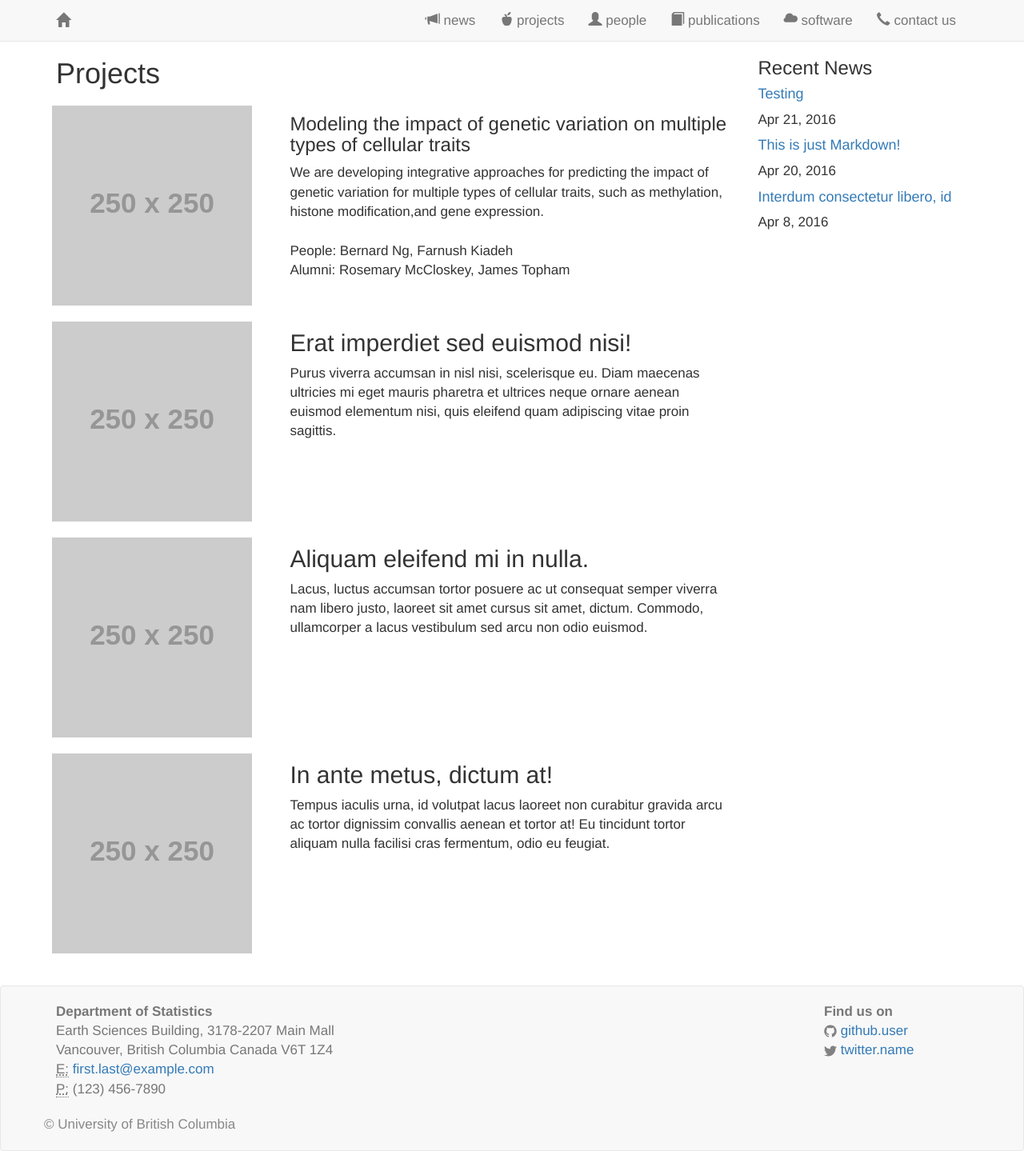
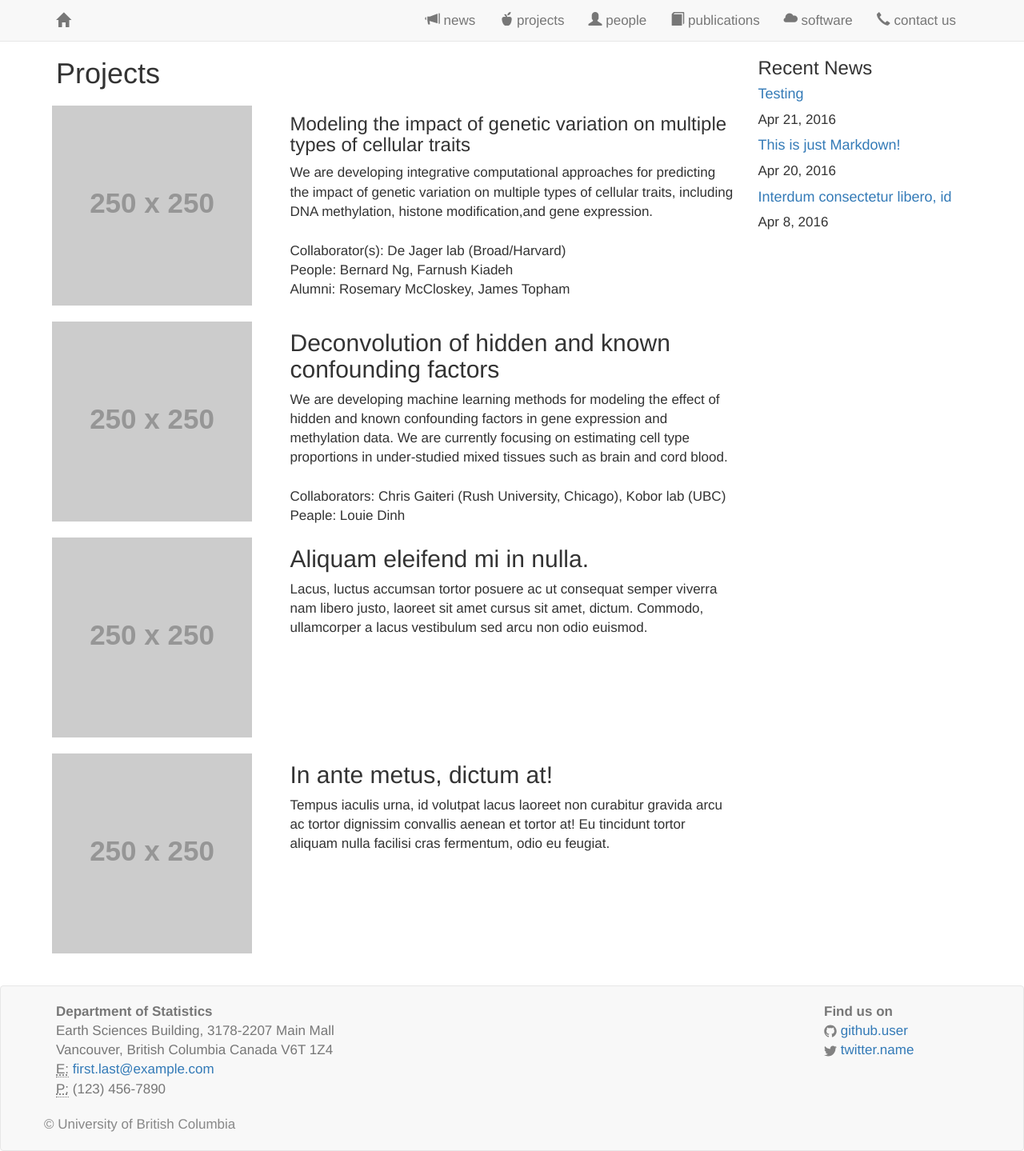
Before and after one commit to saramostafavi/saramostafavi.github.io, a Jekyll site: the page built from projects.html, in a window 1280 px wide. Shown: the whole page at 80% size. Built offline with Jekyll 4.4.1, drawn with Linux system fonts in a browser that asks for light colours; nearby versions of some CDN libraries; a style sheet for code colours, icons or effects is not loaded.

Commit message:
Update projects.html

```diff
--- a/projects.html
+++ b/projects.html
@@ -10,9 +10,11 @@ layout: page
     <div class="col-md-8">
         <h3 class="heading">Modeling the impact of genetic variation on multiple types of cellular traits</h3>
         <div class="content">
-            We are developing integrative approaches for predicting the impact of genetic variation
-            for multiple types of cellular traits, such as methylation, histone modification,and gene expression.
+            We are developing integrative computational approaches for predicting the impact of genetic variation
+            on multiple types of cellular traits, including DNA methylation, histone modification,and gene expression.
             <br><br>
+            Collaborator(s): De Jager lab (Broad/Harvard)
+            <br>
             People: Bernard Ng, Farnush Kiadeh
             <br>
             Alumni: Rosemary McCloskey, James Topham
@@ -25,9 +27,15 @@ layout: page
         <img class="img-responsive" alt="Project 2 illustration" src="http://placehold.it/250x250"/>
     </div>
     <div class="col-md-8">
-        <h2 class="heading">Erat imperdiet sed euismod nisi!</h2>
+        <h2 class="heading">Deconvolution of hidden and known confounding factors</h2>
         <div class="content">
-            Purus viverra accumsan in nisl nisi, scelerisque eu. Diam maecenas ultricies mi eget mauris pharetra et ultrices neque ornare aenean euismod elementum nisi, quis eleifend quam adipiscing vitae proin sagittis.
+            We are developing machine learning methods for modeling the effect of hidden and known confounding factors in gene expression and methylation data.
+            We are currently focusing on estimating cell type proportions in under-studied mixed tissues such as brain and cord blood.
+            <br>
+            <br>
+            Collaborators: Chris Gaiteri (Rush University, Chicago), Kobor lab (UBC)
+            <br>
+            Peaple: Louie Dinh
         </div>
     </div>
 </div>
```
